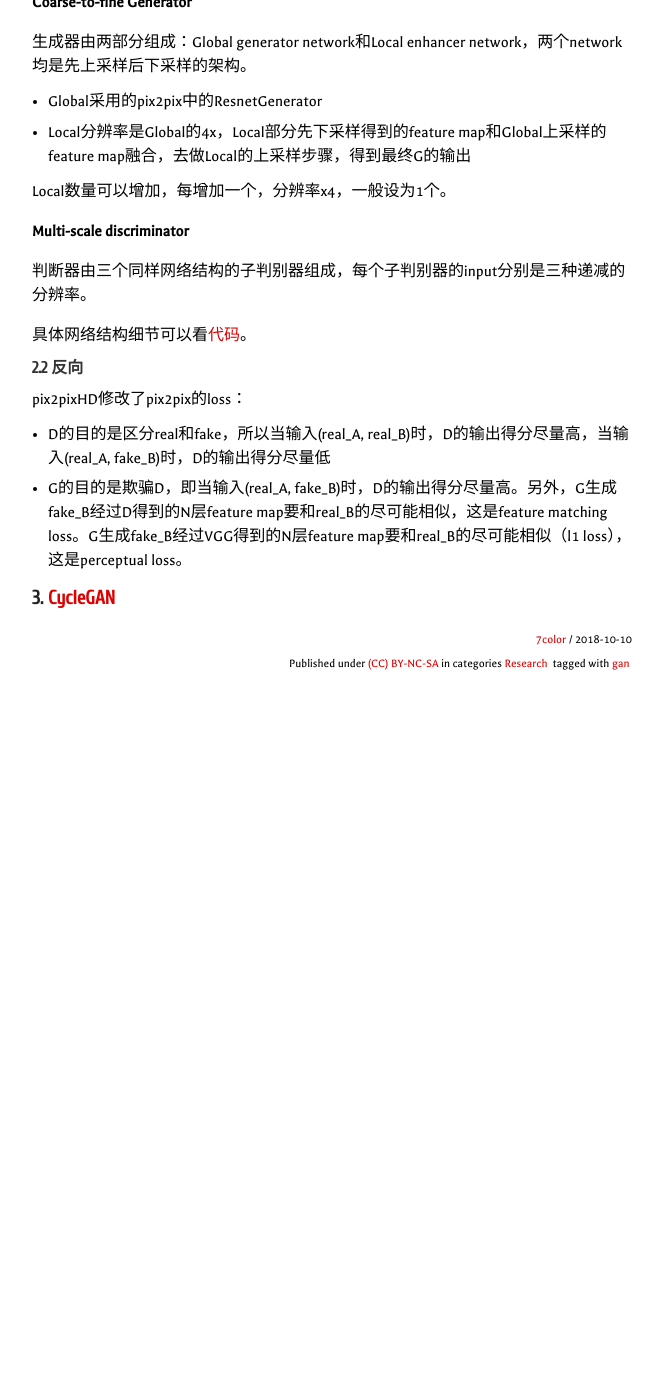
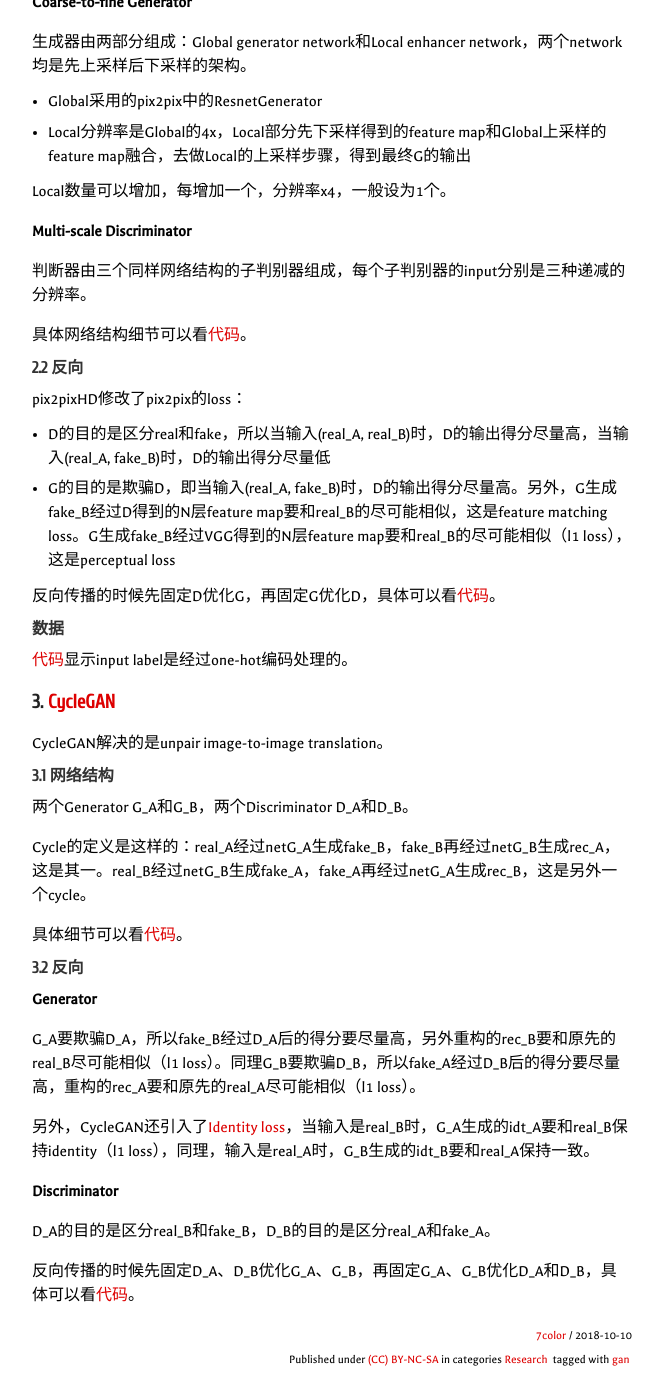
Before and after one commit to 7color94/7color94.github.io, a Jekyll site: the page built from _posts/2018-10-10-pix2pix.md, in a window 1280 px wide and 1400 px high, scrolled down 895 px. Shown: the whole window, without its empty margins (308-971 px from the left). Built offline with Jekyll 4.4.1, drawn with Linux system fonts in a browser that asks for light colours; nearby versions of some CDN libraries; comment, search, counter and statistics services are not loaded; before the commit the page ends 1599 px from its top, so only the background shows below that.

Commit message:
update pix2pix and CycleGAN

```diff
--- a/_posts/2018-10-10-pix2pix.md
+++ b/_posts/2018-10-10-pix2pix.md
@@ -51,7 +51,7 @@ Image pool存放一定数量的(real_A, fake_B)对，帮助D去记忆历史信
 
 Local数量可以增加，每增加一个，分辨率x4，一般设为1个。
 
-**Multi-scale discriminator**
+**Multi-scale Discriminator**
 
 判断器由三个同样网络结构的子判别器组成，每个子判别器的input分别是三种递减的分辨率。
 
@@ -62,6 +62,36 @@ Local数量可以增加，每增加一个，分辨率x4，一般设为1个。
 pix2pixHD修改了pix2pix的loss：
 
 - D的目的是区分real和fake，所以当输入(real_A, real_B)时，D的输出得分尽量高，当输入(real_A, fake_B)时，D的输出得分尽量低
-- G的目的是欺骗D，即当输入(real_A, fake_B)时，D的输出得分尽量高。另外，G生成fake_B经过D得到的N层feature map要和real_B的尽可能相似，这是feature matching loss。G生成fake_B经过VGG得到的N层feature map要和real_B的尽可能相似（l1 loss），这是perceptual loss。
+- G的目的是欺骗D，即当输入(real_A, fake_B)时，D的输出得分尽量高。另外，G生成fake_B经过D得到的N层feature map要和real_B的尽可能相似，这是feature matching loss。G生成fake_B经过VGG得到的N层feature map要和real_B的尽可能相似（l1 loss），这是perceptual loss
 
-### 3. [CycleGAN]()
+反向传播的时候先固定D优化G，再固定G优化D，具体可以看[代码](https://github.com/NVIDIA/pix2pixHD/blob/master/train.py#L72)。
+
+#### 数据
+
+[代码](https://github.com/NVIDIA/pix2pixHD/blob/master/models/pix2pixHD_model.py#L113)显示input label是经过one-hot编码处理的。
+
+### 3. [CycleGAN](https://arxiv.org/pdf/1703.10593.pdf)
+
+CycleGAN解决的是unpair image-to-image translation。
+
+#### 3.1 网络结构
+
+两个Generator G_A和G_B，两个Discriminator D_A和D_B。
+
+Cycle的定义是这样的：real_A经过netG_A生成fake_B，fake_B再经过netG_B生成rec_A，这是其一。real_B经过netG_B生成fake_A，fake_A再经过netG_A生成rec_B，这是另外一个cycle。
+
+具体细节可以看[代码](https://github.com/junyanz/pytorch-CycleGAN-and-pix2pix/blob/master/models/cycle_gan_model.py#L80)。
+
+#### 3.2 反向
+
+**Generator**
+
+G_A要欺骗D_A，所以fake_B经过D_A后的得分要尽量高，另外重构的rec_B要和原先的real_B尽可能相似（l1 loss）。同理G_B要欺骗D_B，所以fake_A经过D_B后的得分要尽量高，重构的rec_A要和原先的real_A尽可能相似（l1 loss）。
+
+另外，CycleGAN还引入了[Identity loss](https://github.com/junyanz/pytorch-CycleGAN-and-pix2pix/blob/master/models/cycle_gan_model.py#L114)，当输入是real_B时，G_A生成的idt_A要和real_B保持identity（l1 loss），同理，输入是real_A时，G_B生成的idt_B要和real_A保持一致。
+
+**Discriminator**
+
+D_A的目的是区分real_B和fake_B，D_B的目的是区分real_A和fake_A。
+
+反向传播的时候先固定D_A、D_B优化G_A、G_B，再固定G_A、G_B优化D_A和D_B，具体可以看[代码](https://github.com/junyanz/pytorch-CycleGAN-and-pix2pix/blob/master/models/cycle_gan_model.py#L136)。
```
